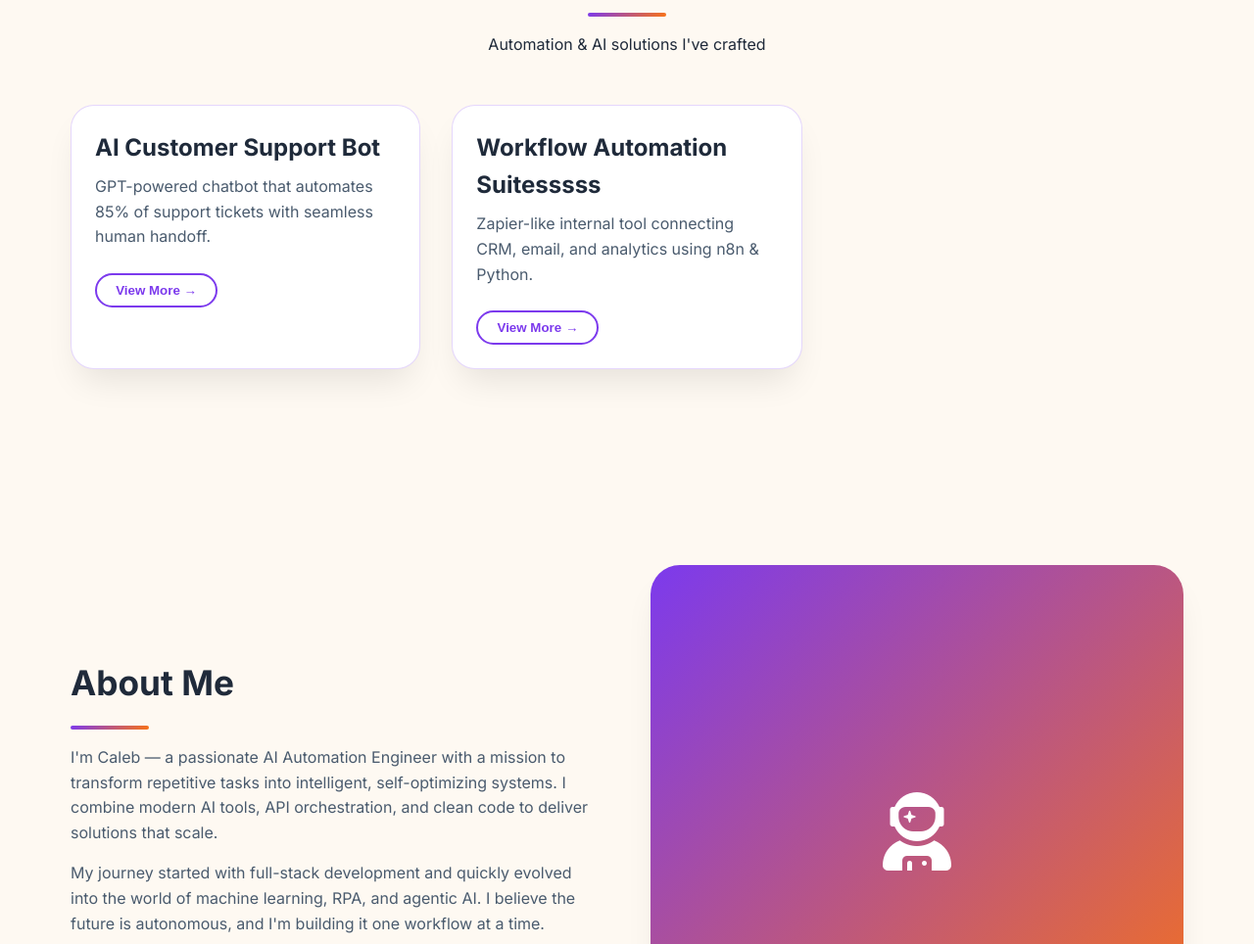
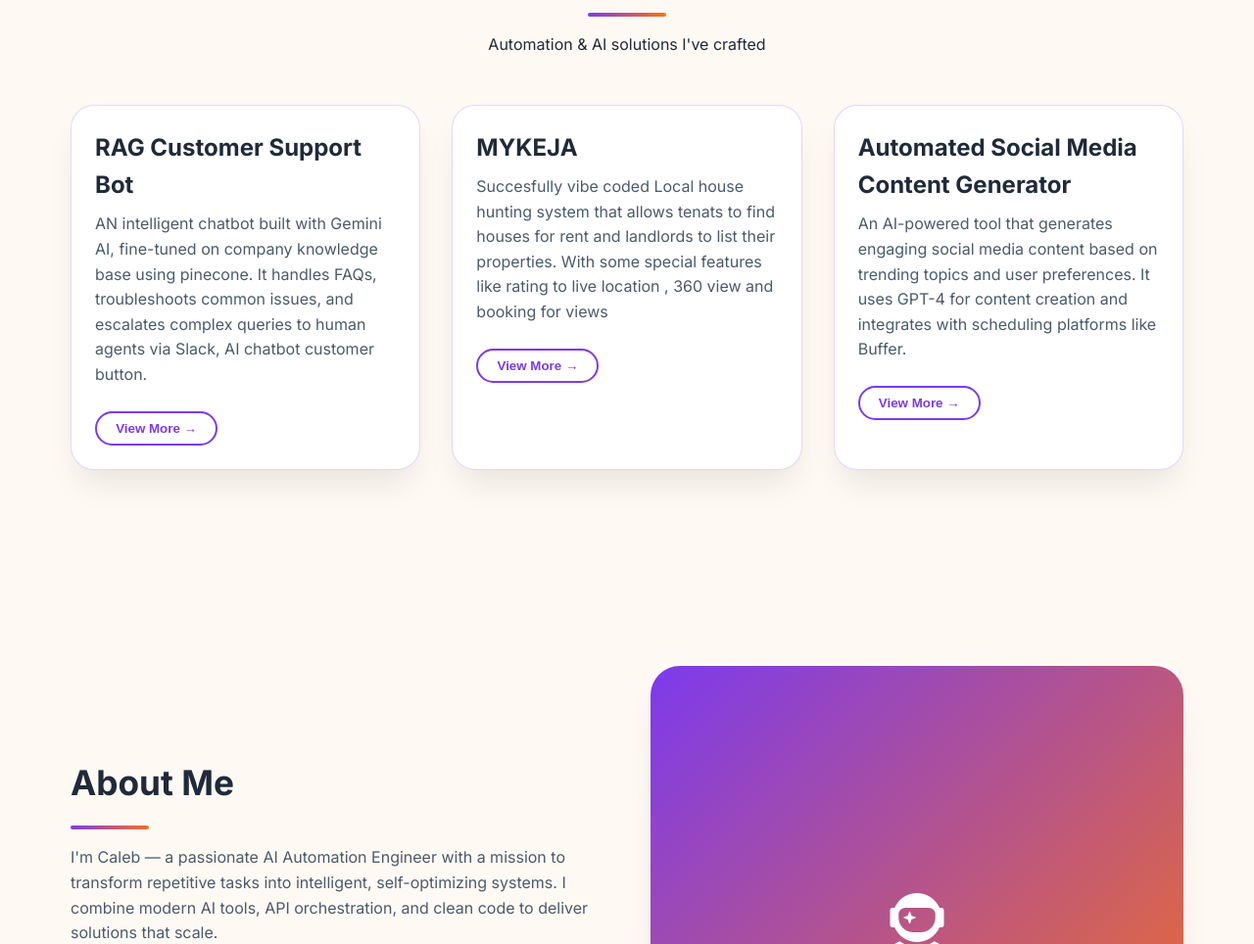
Before and after one commit to Caleb0844/portifolio, a plain HTML site: page index.html in a window 1280 px wide. Shown: the part 1046-2010 px from the top of the page at 98% size. Drawn offline with Linux system fonts and the light colour scheme.

Commit message:
added first 3 projects

```diff
--- a/index.html
+++ b/index.html
@@ -12,7 +12,7 @@
 
   <nav class="navbar" id="navbar">
     <div class="nav-container">
-      <div class="logo">Caleb | AI Engineer<span>.</span></div>
+      <div class="logo">Caleb |<span>.</span></div>
       <ul class="nav-links">
         <li><a href="#home">Home</a></li>
         <li><a href="#projects">Projects</a></li>
@@ -143,21 +143,30 @@
   <script>
     const projectsData = [
       {
-        title: "AI Customer Support Bot",
-        description: "GPT-powered chatbot that automates 85% of support tickets with seamless human handoff.",
+        title: "RAG Customer Support Bot",
+        description: "AN intelligent chatbot built with Gemini AI, fine-tuned on company knowledge base using pinecone. It handles FAQs, troubleshoots common issues, and escalates complex queries to human agents via Slack, AI chatbot customer button.",
         fullDetails: {
-          overview: "An intelligent chatbot built with OpenAI's GPT-4, fine-tuned on company knowledge base. It handles FAQs, troubleshoots common issues, and escalates complex queries to human agents via Slack.",
-          techStack: "Python, LangChain, FastAPI, Redis, React frontend, Docker.",
-          results: "✅ Automated 85% of support tickets, reducing response time from hours to seconds.\n✅ Integrated sentiment analysis to prioritize urgent conversations.\n✅ Achieved 94% customer satisfaction during pilot phase."
+          overview: "An intelligent chatbot built with n8n and Gemini AI, fine-tuned on company knowledge base. It handles FAQs, troubleshoots common issues, and escalates complex queries to human agents via Slack.",
+          techStack: "Python, Google cloud, n8n, Pinecone, groq.",
+          results: "✅ Automated 85% of support tickets, reducing response time from hours to seconds.\nIntegrated sentiment analysis to prioritize urgent conversations.\n Achieved 94% customer satisfaction during pilot phase."
         }
       },
       {
-        title: "Workflow Automation Suitesssss",
-        description: "Zapier-like internal tool connecting CRM, email, and analytics using n8n & Python.",
+        title: "MYKEJA",
+        description: "Succesfully vibe coded Local house hunting system that allows tenats to find houses for rent and landlords to list their properties. With some special features like rating to live location , 360 view and booking for views",
         fullDetails: {
-          overview: "Designed a no-code automation platform for internal teams to connect CRMs, email marketing tools, and databases without writing scripts. Reduced manual data entry by 70%.",
-          techStack: "n8n, Python, PostgreSQL, Docker, REST APIs.",
-          results: "✅ Saved 30+ hours per week across departments.\n✅ Seamless integration with HubSpot, Mailchimp, and Slack."
+          overview: "MYKEJA is a local house hunting system that allows tenants to find houses for rent and landlords to list their properties. It includes features like live location rating, 360-degree property views, and booking for viewings.",
+          techStack: "React, Node.js, Express, MongoDB, Google Maps API.",
+          results: "Enabled 500+ tenants to find their ideal homes within the first 3 months.\nIntegrated real-time location ratings to enhance user trust and decision-making.\n Achieved a 4.8/5 average rating from users for ease of use and comprehensive listings."
+        }
+      },
+       {
+        title: " Automated Social Media Content Generator",
+        description: "An AI-powered tool that generates engaging social media content based on trending topics and user preferences. It uses GPT-4 for content creation and integrates with scheduling platforms like Buffer.",
+        fullDetails: {
+          overview: "An AI-powered tool that generates engaging social media content based on trending topics and user preferences. It uses GPT-4 for content creation and integrates with scheduling platforms like Buffer.",
+          techStack: "GPT-4, Buffer.",
+          results: "✅ Increased social media engagement by 40% within the first month of implementation.\nGenerated over 200 pieces of high-quality content, saving 10+ hours per week for the marketing team.\n Achieved a 25% increase in follower growth across platforms due to consistent and relevant content."
         }
       }
         ];
```
